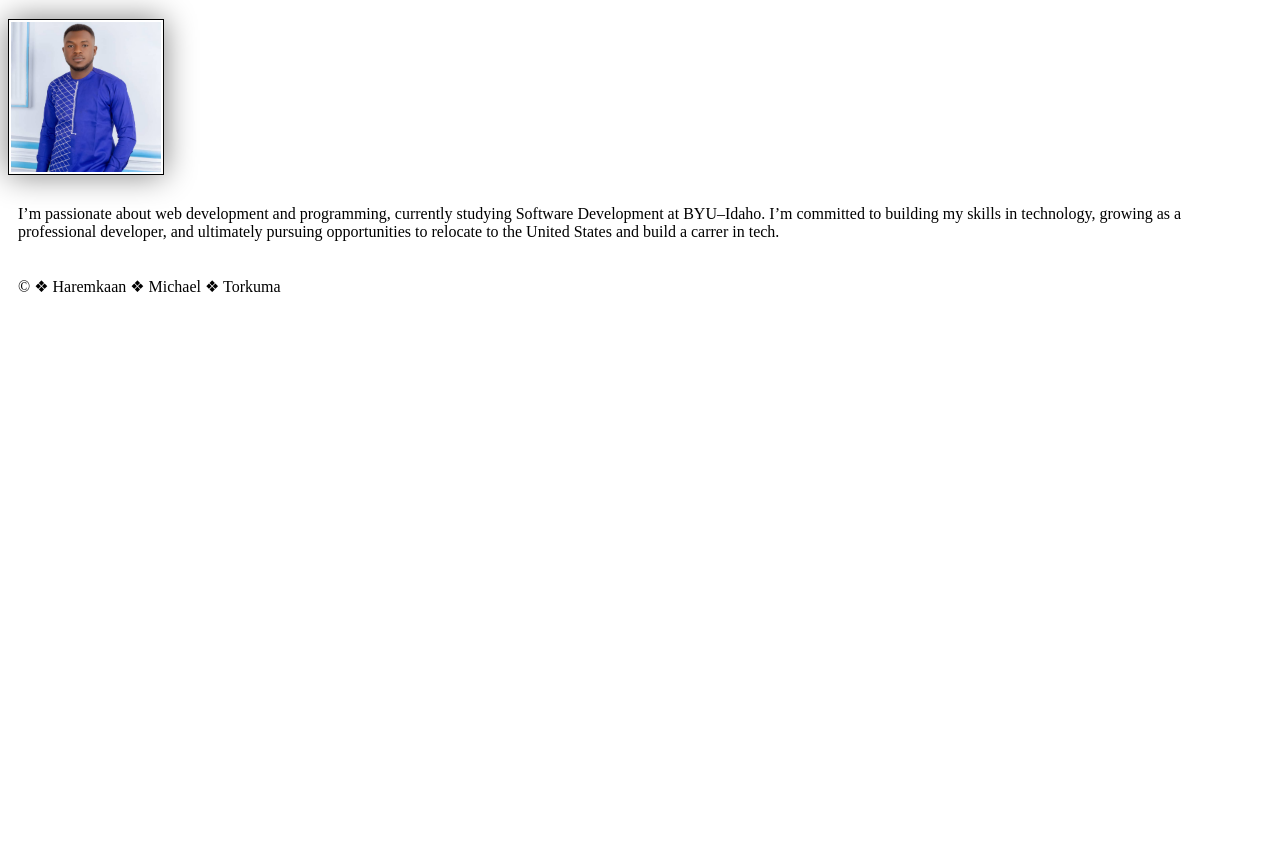
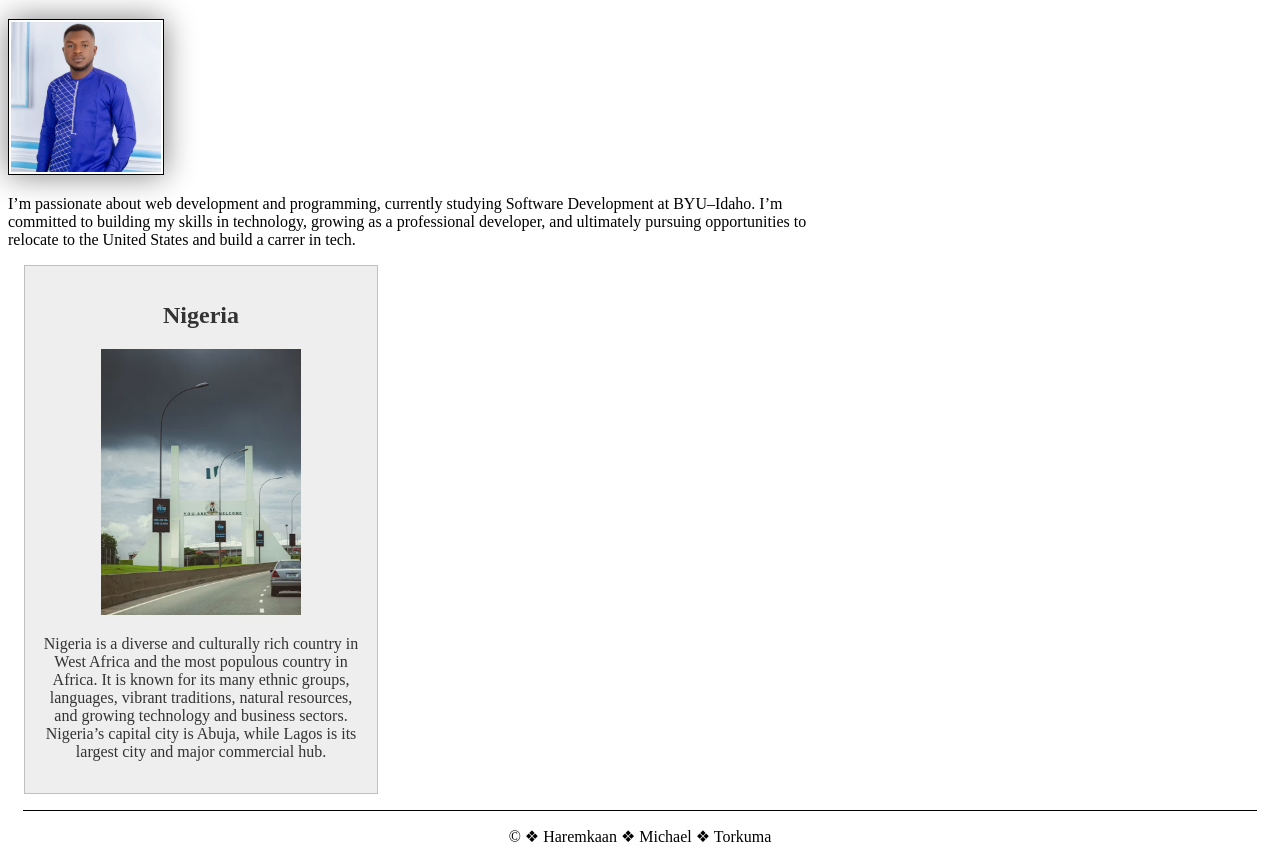
Before and after one commit to Haremkaan/wdd130, a plain HTML site: page index.html in a window 1280 px wide. Shown: the part 205-1067 px from the top of the page. Before the commit the page ends 800 px from the top, so only its background shows below. Drawn offline with Linux system fonts and the light colour scheme.

Commit message:
page enhancement done

```diff
--- a/index.html
+++ b/index.html
@@ -4,6 +4,8 @@
 <head>
     <meta charset="UTF-8">
     <meta name="viewport" content="width=device-width, initial-scale=1.0">
+    <meta name="description" content="Haremkaan Michael Torkuma| Wdd130| Homepage">
+    <meta name="author" content="Haremkaan Michael Torkuma">
     <title> Haremkaan Michael Torkuma |WDD 130 </title>
     <link rel="stylesheet" href="styles/styles.css">
 </head>
@@ -30,6 +32,19 @@
 
         </p>
     </main>
+    <aside>
+        <h2>Nigeria</h2>
+        <img src="images/Abuja nigeria.avif" alt="Abuja Nigeria">
+        <p>
+            Nigeria is a diverse and culturally rich country in West Africa and the most populous
+            country in
+            Africa. It is known for its many ethnic groups, languages, vibrant traditions, natural
+            resources,
+            and growing technology and business sectors. Nigeria’s capital city is Abuja, while
+            Lagos is its
+            largest city and major commercial hub.
+        </p>
+    </aside>
     <footer>
         <p>&copy; &#10070; Haremkaan &#10070; Michael &#10070; Torkuma </p>
 
--- a/styles/styles.css
+++ b/styles/styles.css
@@ -9,11 +9,15 @@ nav a {
     padding: 20px;
 }
 
+main {
+    max-width: 840px;
+}
+
 h1 {
     color: darkblue;
 }
 
-img {
+main img {
     width: 150px;
     height: auto;
     border: 1px solid black;
@@ -22,5 +26,26 @@ img {
 }
 
 p {
-    padding: 10px;
+    padding: 0;
 }
+
+aside {
+    width: 20rem;
+    margin: 1rem;
+    border: 1px solid rgb(0 0 0/0.2);
+    padding: 1rem;
+    background-color: #eee;
+    color: #333;
+    text-align: center;
+}
+
+aside img {
+    width: 200px;
+    height: auto;
+}
+
+footer {
+    margin: 15px;
+    border-top: 1px solid #000;
+    text-align: center;
+}
```
Also changed, not shown: images/Abuja nigeria.avif (added).
